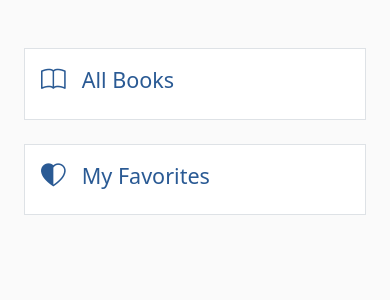
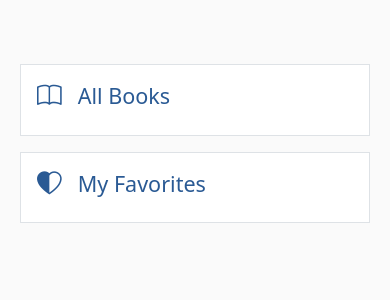
Before and after one commit to forhadakhan/open-library, a Django app: page /catalogue/ in a window 390 px wide. Shown: the part 94-394 px from the top of the page. Run offline with Django 5.2, Linux system fonts and the light colour scheme; some libraries are stand-ins or nearby versions.

Commit message:
style: fix minor issues

```diff
--- a/catalogue/templates/catalogue/books.html
+++ b/catalogue/templates/catalogue/books.html
@@ -176,7 +176,7 @@
                                     <i class="bi bi-star{% if book.overall_rating >= 4 %}-fill{% elif book.overall_rating >= 3.5 %}-half{% endif %}"></i>
                                     <i class="bi bi-star{% if book.overall_rating == 5 %}-fill{% elif book.overall_rating >= 4.5 %}-half{% endif %}"></i>
                                     {% if book.overall_rating %}
-                                        ({{ book.overall_rating }}/5.0)
+                                        ({{ book.overall_rating|floatformat:1 }}/5.0)
                                     {% else %}
                                         (N/A)
                                     {% endif %}
--- a/catalogue/templates/catalogue/index.html
+++ b/catalogue/templates/catalogue/index.html
@@ -13,10 +13,10 @@
 {% endblock header %}
 {% block content %}
     <div class="container my-5">
-        <div class="row">
+        <div class="row row-cols-1 row-cols-md-2 row-cols-xl-4 py-2">
             {% for option in menu_options %}
                 {% if user.is_staff or not option.staff_only %}
-                    <div class="col-lg-4 col-md-6 mb-4">
+                    <div class="col p-2 mx-auto">
                         <div class="card rounded-0 border-0 textColor">
                             <div class="card-body d-flex align-items-center btn btn-outline-primary border rounded-0"
                                  onclick="window.location.href='{% url option.url_name %}'">
```
